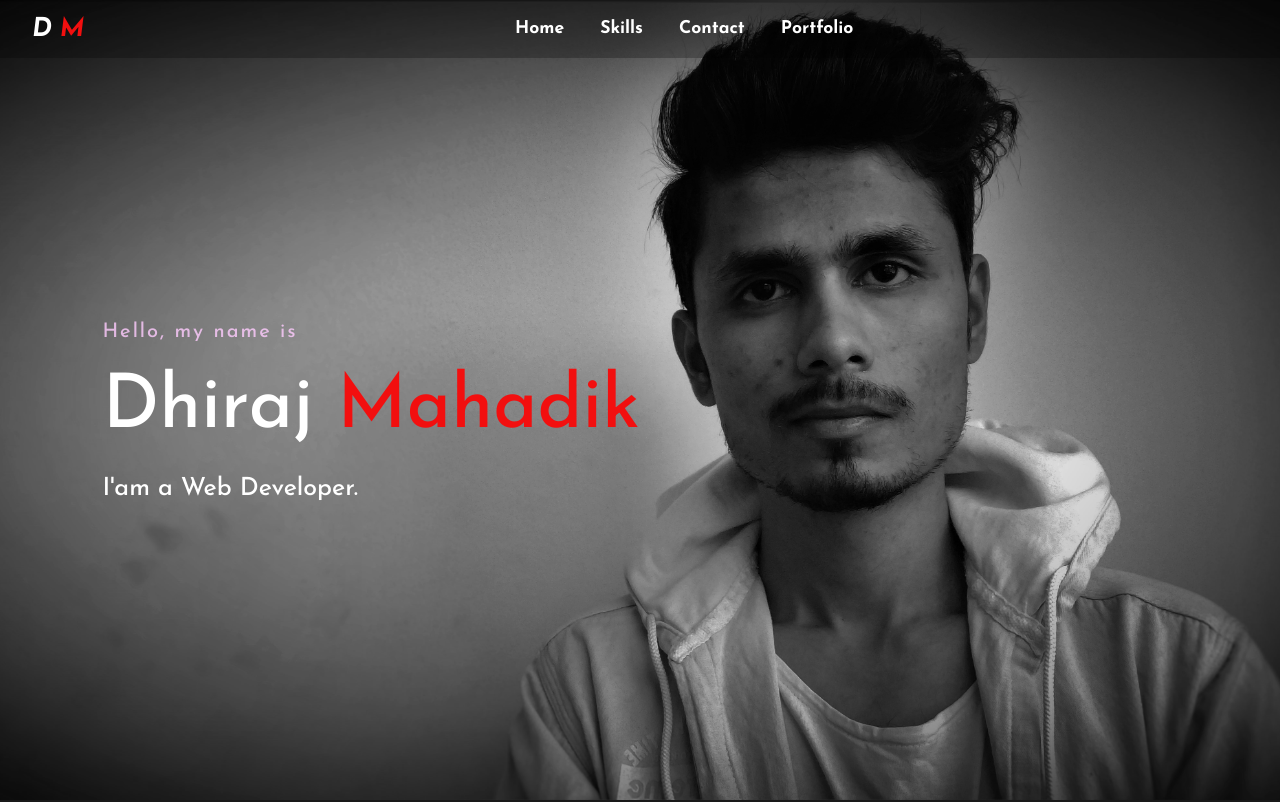
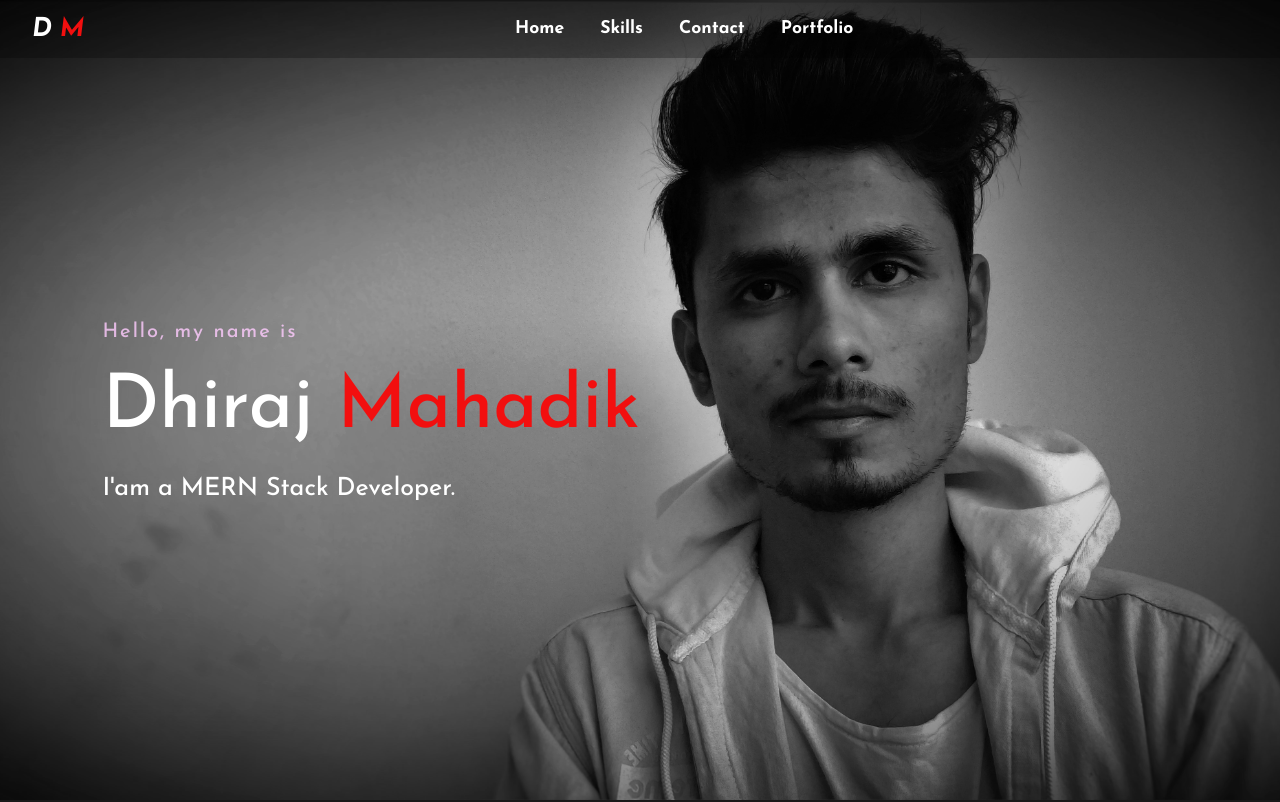
Before and after one commit to DhirajMahadik/MyWeb_, a React (Create React App) app: page / in a window 1280 px wide. Shown: the top 802 px of the page. Built offline with nearby package versions, Linux system fonts and the light colour scheme.

Commit message:
Update Home.js

```diff
--- a/src/Components/Home.js
+++ b/src/Components/Home.js
@@ -228,7 +228,7 @@ export default function Home() {
           <h1 id="HeadingH1">
             Dhiraj <span>Mahadik</span>
           </h1>
-          <h3 id="HomeH3">I'am a Web Developer.</h3>
+          <h3 id="HomeH3">I'am a MERN Stack Developer.</h3>
           {/* <div className="newslatter">
                         <form name='form'>
                             <input type="email" name="email" id="mail" placeholder="Enter Your Email" required="required" />
```
